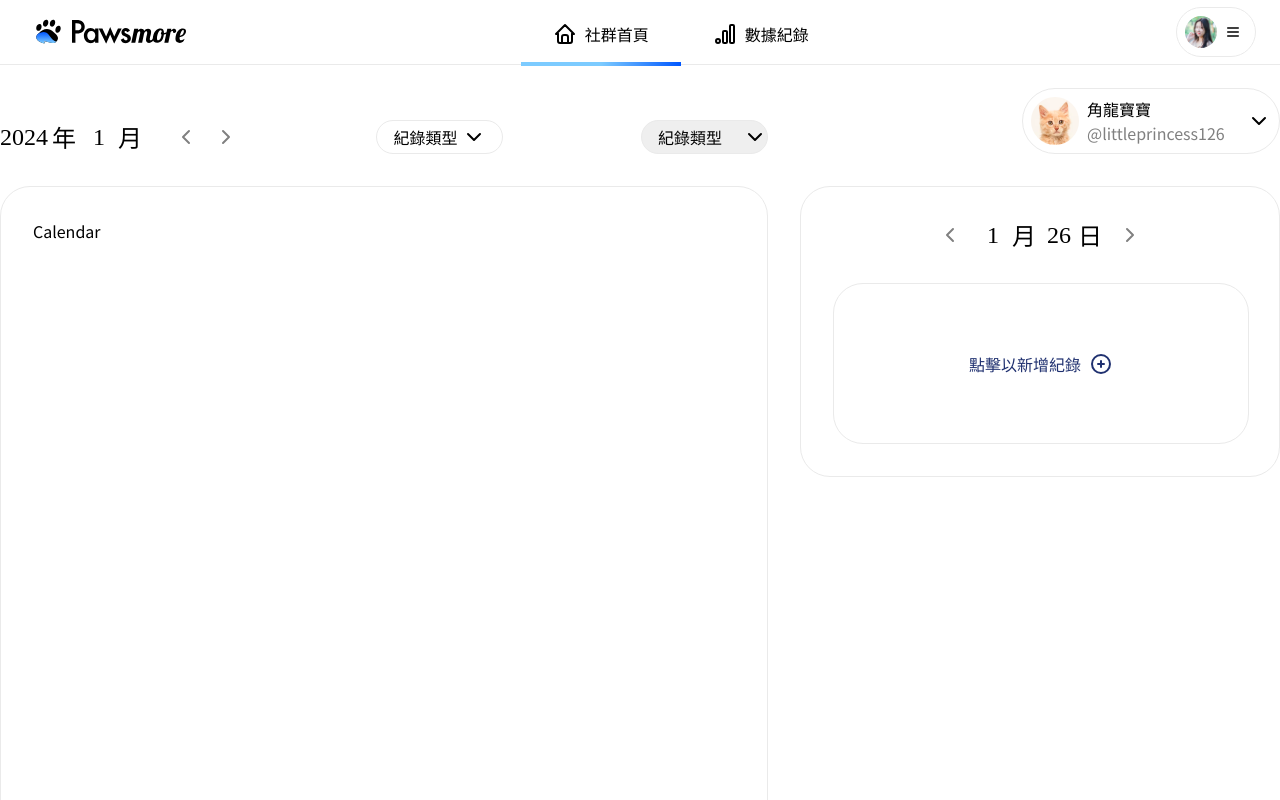
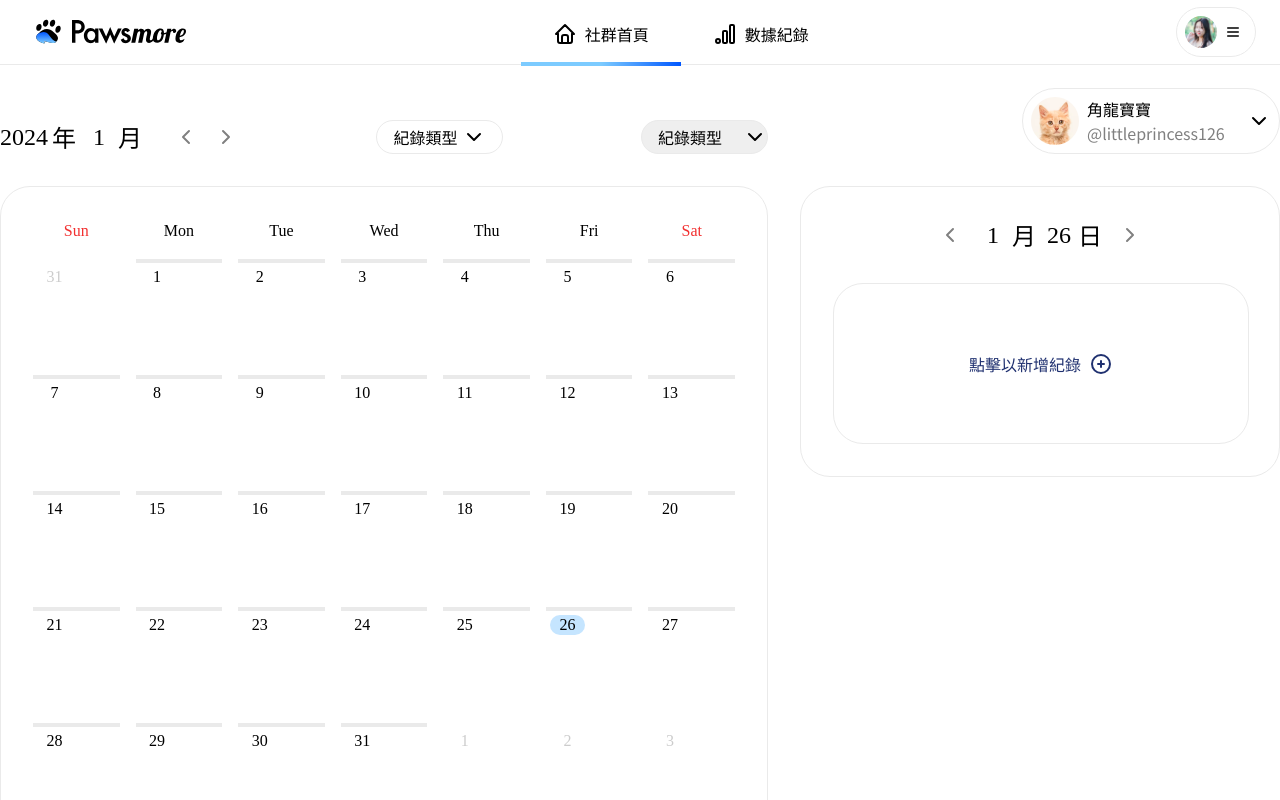
Before and after one commit to penspulse326/rocket_pawsmore, a Next.js app: page /test/record_dashboard in a window 1280 px wide. Shown: the top 800 px of the page. Built offline with nearby package versions, Linux system fonts and the light colour scheme.

Commit message:
style: add Calendar layout

```diff
--- a/src/components/recordDashboard/Calendar.tsx
+++ b/src/components/recordDashboard/Calendar.tsx
@@ -88,9 +88,138 @@ const Calendar = () => {
     );
   };
   const Calendar = () => {
+    const today = moment();
+    const daysOfWeek: string[] = [
+      "Sun",
+      "Mon",
+      "Tue",
+      "Wed",
+      "Thu",
+      "Fri",
+      "Sat",
+    ];
+    const datesOfMonth: { number: number; date: string }[][] = [
+      [
+        { number: 31, date: "2023/12/31" },
+        { number: 1, date: "2024/01/01" },
+        { number: 2, date: "2024/01/02" },
+        { number: 3, date: "2024/01/03" },
+        { number: 4, date: "2024/01/04" },
+        { number: 5, date: "2024/01/05" },
+        { number: 6, date: "2024/01/06" },
+      ],
+      [
+        { number: 7, date: "2024/01/07" },
+        { number: 8, date: "2024/01/08" },
+        { number: 9, date: "2024/01/09" },
+        { number: 10, date: "2024/01/10" },
+        { number: 11, date: "2024/01/11" },
+        { number: 12, date: "2024/01/12" },
+        { number: 13, date: "2024/01/13" },
+      ],
+      [
+        { number: 14, date: "2024/01/14" },
+        { number: 15, date: "2024/01/15" },
+        { number: 16, date: "2024/01/16" },
+        { number: 17, date: "2024/01/17" },
+        { number: 18, date: "2024/01/18" },
+        { number: 19, date: "2024/01/19" },
+        { number: 20, date: "2024/01/20" },
+      ],
+      [
+        { number: 21, date: "2024/01/21" },
+        { number: 22, date: "2024/01/22" },
+        { number: 23, date: "2024/01/23" },
+        { number: 24, date: "2024/01/24" },
+        { number: 25, date: "2024/01/25" },
+        { number: 26, date: "2024/01/26" },
+        { number: 27, date: "2024/01/27" },
+      ],
+      [
+        { number: 28, date: "2024/01/28" },
+        { number: 29, date: "2024/01/29" },
+        { number: 30, date: "2024/01/30" },
+        { number: 31, date: "2024/01/31" },
+        { number: 1, date: "2024/02/01" },
+        { number: 2, date: "2024/02/02" },
+        { number: 3, date: "2024/02/03" },
+      ],
+      [
+        { number: 4, date: "2024/02/04" },
+        { number: 5, date: "2024/02/05" },
+        { number: 6, date: "2024/02/06" },
+        { number: 7, date: "2024/02/07" },
+        { number: 8, date: "2024/02/08" },
+        { number: 9, date: "2024/02/09" },
+        { number: 10, date: "2024/02/10" },
+      ],
+    ];
+    const allDates: React.ReactNode[] = [];
+
+    const isToday = (prop: string) => {
+      return today.format("YYYYMMDD") === moment(prop).format("YYYYMMDD");
+    };
+
+    const isCurrentMonth = (prop: string) => {
+      return today.format("YYYYMM") === moment(prop).format("YYYYMM");
+    };
+
     return (
-      <div className="border border-stroke rounded-[30px] p-8 max-h-[789px] min-h-[789px]">
-        <div>Calendar</div>
+      <div className="flex flex-col gap-y-4 font-['Futura'] border border-stroke rounded-[30px] p-8 max-h-[789px] min-h-[789px]">
+        {/* header: days of week */}
+        <ul className="flex gap-x-4 justify-between text-center font-medium">
+          {daysOfWeek.map((name, index) => {
+            return (
+              <li
+                className={`${
+                  name === "Sun" || name === "Sat" ? "text-error" : ""
+                } flex-1`}
+                key={index}
+              >
+                {name}
+              </li>
+            );
+          })}
+        </ul>
+        {/* body: dates of month */}
+        <div className="flex flex-col gap-4">
+          {datesOfMonth.map((week, weekIndex) => {
+            // 7 days of each weeks
+            const everyWeek = week.map((day, dayIndex) => (
+              // container of every days
+              <div
+                className="flex flex-col flex-1 h-[100px]"
+                key={`${dayIndex}-${day.date}`}
+              >
+                {/* top bar */}
+                <div
+                  className={`h-1 ${
+                    isCurrentMonth(day.date) ? "bg-stroke" : ""
+                  }
+                   ${isToday(day.date) && "bg-secondary"}`}
+                ></div>
+                {/* day block */}
+                <span
+                  className={`w-[35px] h-5 ml-1 mt-1 px-2 py-1 flex justify-center items-center self-start hover:cursor-pointer
+                  ${isCurrentMonth(day.date) || "text-[#CCCCCC]"}
+                  ${isToday(day.date) && "bg-secondary rounded-[30px]"}`}
+                >
+                  {day.number === 0 ? "" : day.number}
+                </span>
+                {/* events block */}
+                {/* <ul className="grow">123</ul> */}
+              </div>
+            ));
+            // all weeks of the month
+            allDates.push(
+              <div className="flex gap-x-4" key={`${weekIndex}-${week}`}>
+                {everyWeek}
+              </div>
+            );
+            return null;
+          })}
+          {allDates}
+        </div>
       </div>
     );
   };
```
